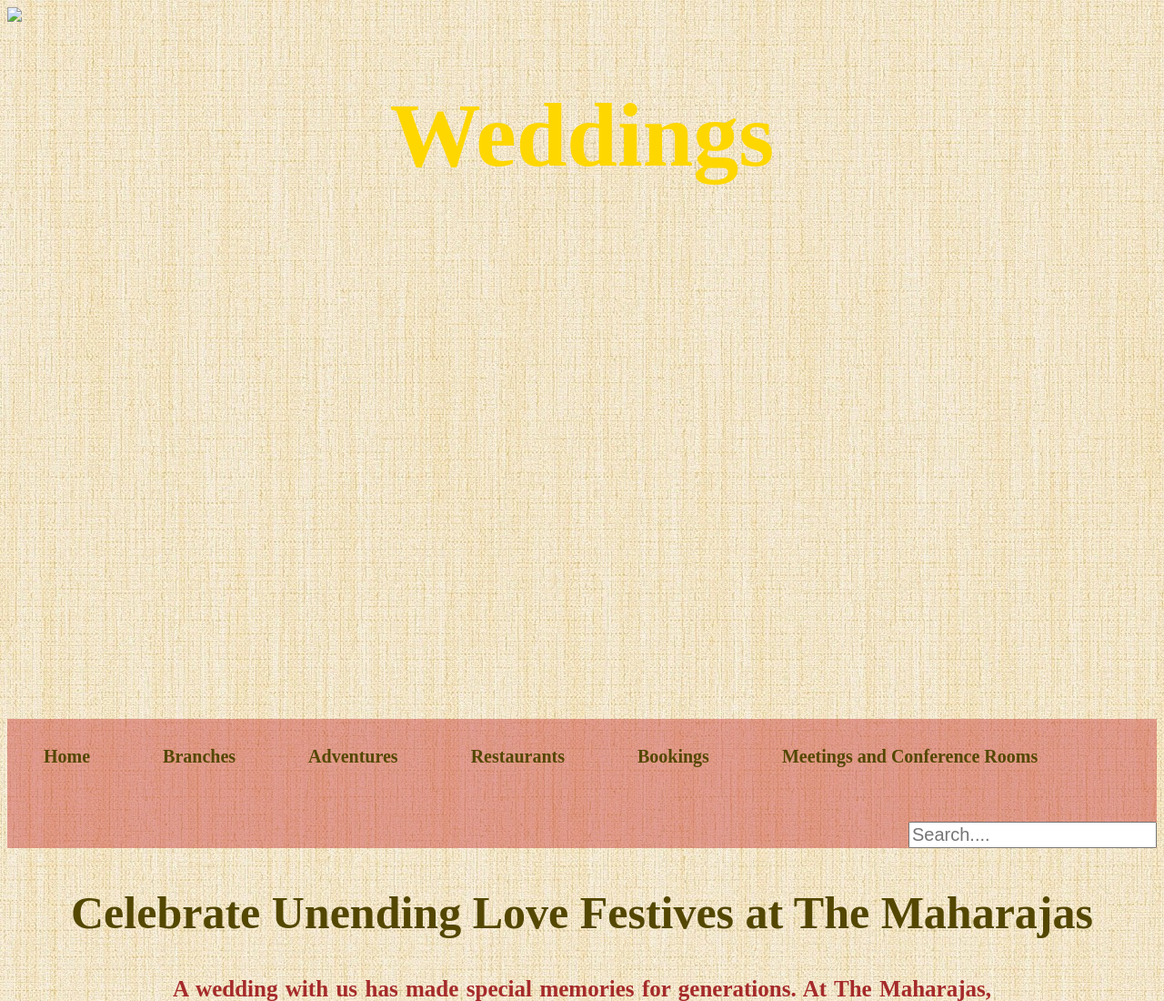
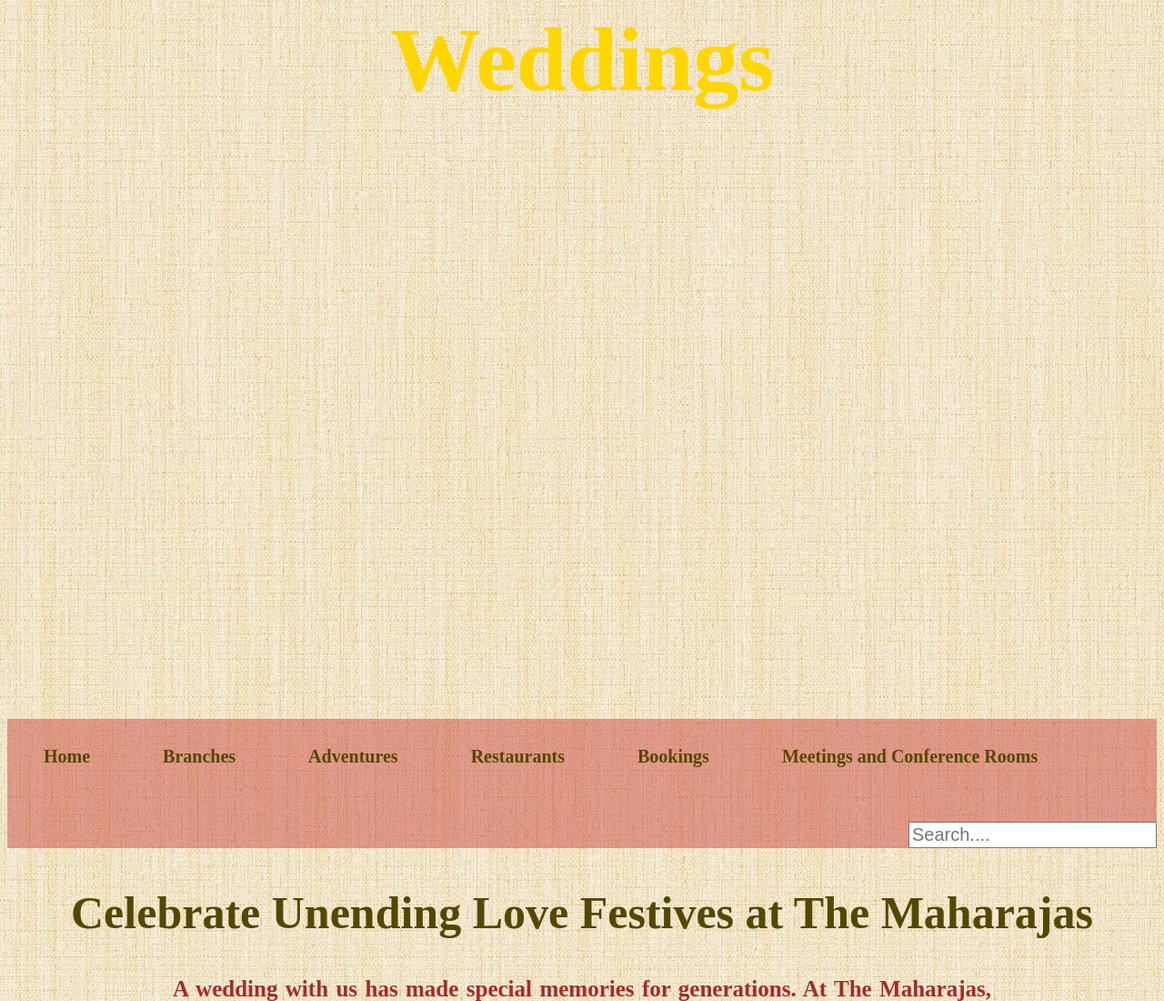
Before and after one commit to Radheshzureshkumar/WDOS-1, a plain HTML site: page Weddings-Event.html in a window 1280 px wide. Shown: the top 1100 px of the page at 91% size. Drawn offline with Linux system fonts and the light colour scheme.

Commit message:
Update Weddings-Event.html

```diff
--- a/Weddings-Event.html
+++ b/Weddings-Event.html
@@ -10,7 +10,6 @@
     <title>Event page 1</title>
     <body background="Images folder/wallpaper 2.jpg">
         <div id="hero-img">
-            <img src = "wedding1">
             <h1>Weddings</h1>
         </div>
         <br>
```
